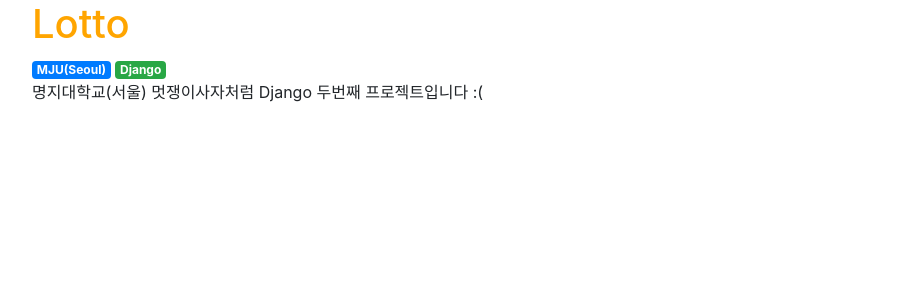
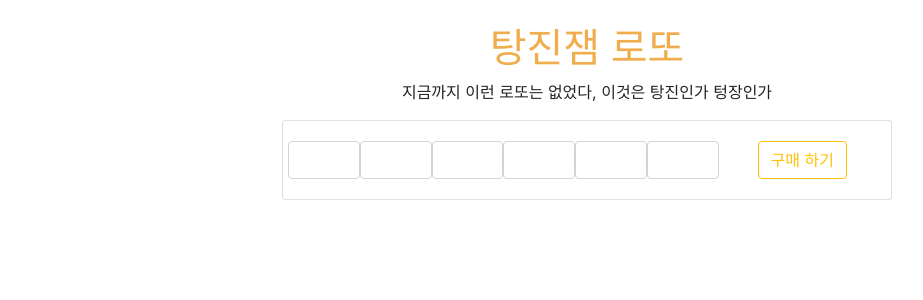
Before and after one commit to likelionmju/lotto, a Django app: page / in a window 1280 px wide. Shown: the top 300 px of the page, without its empty margins (53-976 px from the left). Run offline with Django 3.2, Linux system fonts and the light colour scheme; some libraries are stand-ins or nearby versions.

Commit message:
home.html 디자인 추가

```diff
--- a/lotto/templates/home.html
+++ b/lotto/templates/home.html
@@ -2,32 +2,46 @@
 <html lang="en">
 
 <head>
-    <meta charset="UTF-8">
-    <meta name="viewport" content="width=device-width, initial-scale=1.0">
-    <meta http-equiv="X-UA-Compatible" content="ie=edge">
-    <title>Lotto</title>
-    <!-- Bootstrap CDN -->
-    <link rel="stylesheet" href="https://stackpath.bootstrapcdn.com/bootstrap/4.3.1/css/bootstrap.min.css"
-        integrity="sha384-ggOyR0iXCbMQv3Xipma34MD+dH/1fQ784/j6cY/iJTQUOhcWr7x9JvoRxT2MZw1T" crossorigin="anonymous">
-    <script src="https://code.jquery.com/jquery-3.3.1.slim.min.js"
-        integrity="sha384-q8i/X+965DzO0rT7abK41JStQIAqVgRVzpbzo5smXKp4YfRvH+8abtTE1Pi6jizo"
-        crossorigin="anonymous"></script>
-    <script src="https://cdnjs.cloudflare.com/ajax/libs/popper.js/1.14.7/umd/popper.min.js"
-        integrity="sha384-UO2eT0CpHqdSJQ6hJty5KVphtPhzWj9WO1clHTMGa3JDZwrnQq4sF86dIHNDz0W1"
-        crossorigin="anonymous"></script>
-    <script src="https://stackpath.bootstrapcdn.com/bootstrap/4.3.1/js/bootstrap.min.js"
-        integrity="sha384-JjSmVgyd0p3pXB1rRibZUAYoIIy6OrQ6VrjIEaFf/nJGzIxFDsf4x0xIM+B07jRM"
-        crossorigin="anonymous"></script>
-
+  <meta charset="UTF-8">
+  <meta name="viewport" content="width=device-width, initial-scale=1.0">
+  <meta http-equiv="X-UA-Compatible" content="ie=edge">
+  <title>Lotto</title>
+  <!-- Bootstrap CDN -->
+  <link rel="stylesheet" href="https://stackpath.bootstrapcdn.com/bootstrap/4.3.1/css/bootstrap.min.css" integrity="sha384-ggOyR0iXCbMQv3Xipma34MD+dH/1fQ784/j6cY/iJTQUOhcWr7x9JvoRxT2MZw1T" crossorigin="anonymous">
+  <script src="https://code.jquery.com/jquery-3.3.1.slim.min.js" integrity="sha384-q8i/X+965DzO0rT7abK41JStQIAqVgRVzpbzo5smXKp4YfRvH+8abtTE1Pi6jizo" crossorigin="anonymous"></script>
+  <script src="https://cdnjs.cloudflare.com/ajax/libs/popper.js/1.14.7/umd/popper.min.js" integrity="sha384-UO2eT0CpHqdSJQ6hJty5KVphtPhzWj9WO1clHTMGa3JDZwrnQq4sF86dIHNDz0W1" crossorigin="anonymous"></script>
+  <script src="https://stackpath.bootstrapcdn.com/bootstrap/4.3.1/js/bootstrap.min.js" integrity="sha384-JjSmVgyd0p3pXB1rRibZUAYoIIy6OrQ6VrjIEaFf/nJGzIxFDsf4x0xIM+B07jRM" crossorigin="anonymous"></script>
+  <style>
+    .input-align {
+      float: left;
+      margin: auto;
+      width: 12%;
+    }
+  </style>
 </head>
 
 <body>
-    <div class="container">
-        <h1 style="color:orange;">Lotto</h1>
-        <span class="badge badge-primary">MJU(Seoul)</span>
-        <span class="badge badge-success">Django</span>
-        <p>명지대학교(서울) 멋쟁이사자처럼 Django 두번째 프로젝트입니다 :(</p>
+  <div class="container col-md-6 text-center">
+    <br>
+    <h1 style="color:#f0ad4e;">탕진잼 로또</h1>
+    <p>지금까지 이런 로또는 없었다, 이것은 탕진인가 텅장인가</p>
+    <div class="card">
+      <div class="card-body">
+        <div class="row">
+          <form class="" action="" method="post">
+            {% csrf_token %}
+            <input type="text" class="form-control input-align">
+            <input type="text" class="form-control input-align">
+            <input type="text" class="form-control input-align">
+            <input type="text" class="form-control input-align">
+            <input type="text" class="form-control input-align">
+            <input type="text" class="form-control input-align">
+            <input type="submit" class="btn btn-outline-warning" value="구매 하기">
+          </form>
+        </div>
+      </div>
     </div>
+  </div>
 
 </body>
 
```
